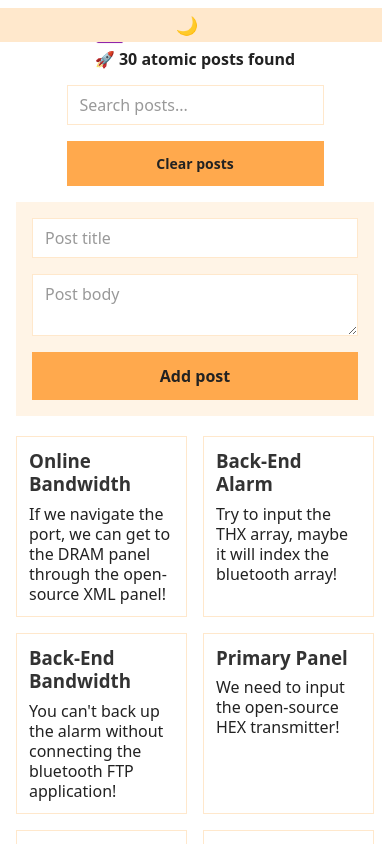
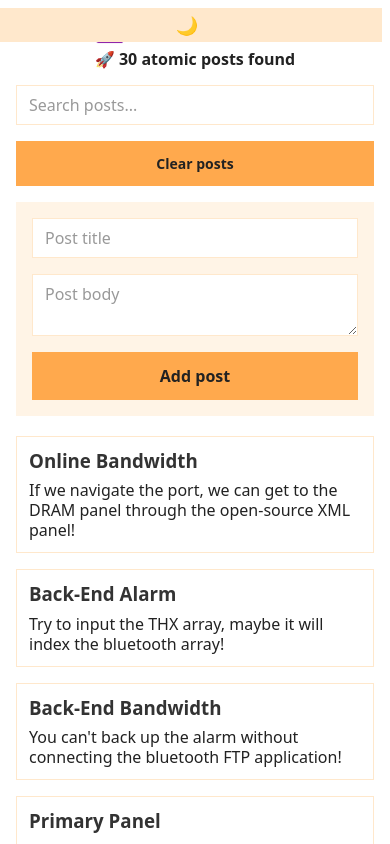
Before and after one commit to BhavyaBhaskar/AtomicBlog, a React (Create React App) app: page / in a window 390 px wide. Shown: the top 844 px of the page. Built offline with nearby package versions, Linux system fonts and the light colour scheme.

Commit message:
changing screen width post layout

```diff
--- a/src/style.css
+++ b/src/style.css
@@ -216,14 +216,13 @@ aside li button {
   }
 
   section {
-    max-width: 100%; /* Full width on mobile */
-    margin: 0 auto;
+    width: 100%; /* Full width */
+    margin: 0;
   }
 
   header {
     margin-bottom: 16px; /* Reduced margin for mobile */
     font-weight: bold;
-    justify-content: space-between;
     display: flex;
     flex-direction: column; /* Adjusted layout for mobile */
     align-items: center; /* Centered items for mobile */
@@ -251,6 +250,7 @@ aside li button {
   }
 
   header div {
+    width: 100%; /* Full width */
     display: flex;
     flex-direction: column; /* Adjusted layout for mobile */
     gap: 16px;
@@ -259,9 +259,11 @@ aside li button {
 
   header button {
     font-size: 14px;
+    width: 100%; /* Full width */
   }
 
   form {
+    width: 100%; /* Full width */
     padding: 16px;
     background-color: #fff4e6;
     display: flex;
@@ -271,10 +273,12 @@ aside li button {
   }
 
   main {
+    width: 100%; /* Full width */
     margin-bottom: 20px;
   }
 
   aside {
+    width: 100%; /* Full width */
     margin-bottom: 20px;
     opacity: 75%;
   }
@@ -287,7 +291,7 @@ aside li button {
     border: 1px solid #ffe8cc;
     font-family: inherit;
     color: inherit;
-    width: 100%; /* Full width on mobile */
+    width: 100%; /* Full width */
   }
 
   *::placeholder {
@@ -309,9 +313,11 @@ aside li button {
     font-weight: 700;
     padding: 12px;
     cursor: pointer;
+    width: 100%; /* Full width */
   }
 
   main ul {
+    width: 100%; /* Full width */
     list-style: none;
     display: flex;
     flex-wrap: wrap; /* Adjusted layout for mobile */
@@ -319,7 +325,7 @@ aside li button {
   }
 
   main li {
-    flex: 1;
+    width: 100%; /* Full width */
     border: 1px solid #ffe8cc;
     padding: 12px;
   }
@@ -331,12 +337,14 @@ aside li button {
   aside ul {
     font-size: 90%;
     list-style: none;
+    width: 100%; /* Full width */
     display: flex;
     flex-direction: column;
     gap: 2px;
   }
 
   aside li {
+    width: 100%; /* Full width */
     border: 1px solid #ffe8cc;
     padding: 4px 8px;
     display: flex;
@@ -351,9 +359,11 @@ aside li button {
   aside li button {
     padding: 4px 8px;
     font-size: 14px;
+    width: 100%; /* Full width */
   }
 
   .footer {
     cursor: pointer;
+    width: 100%; /* Full width */
   }
 }
```
